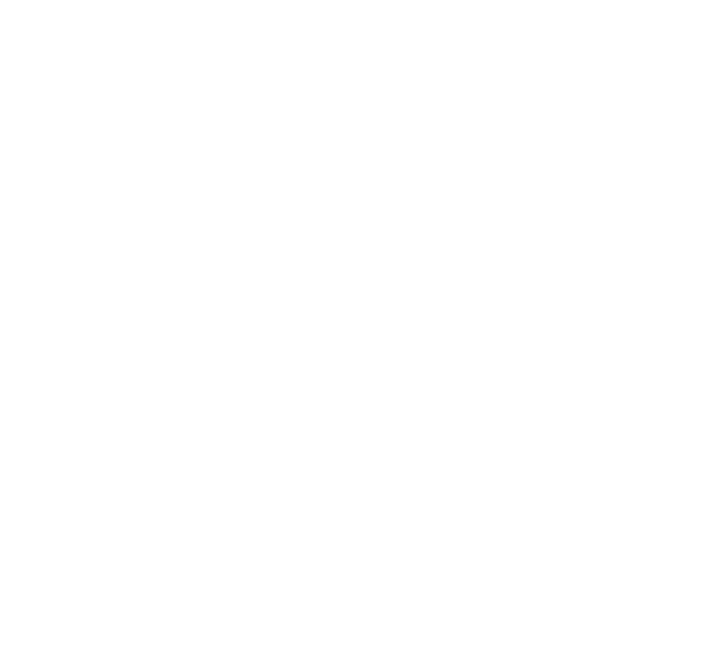
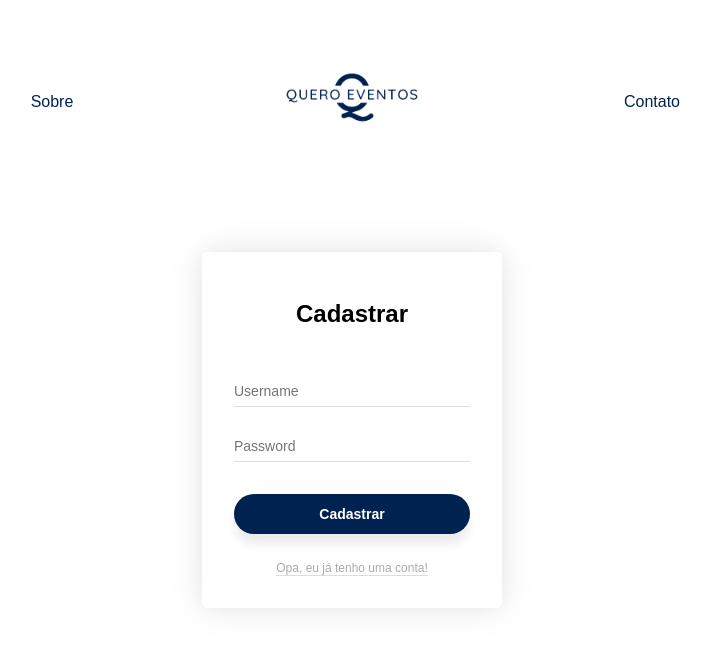
Before and after one commit to luisgmfarias/quero-eventos, a React (Create React App) app: page / in a window 1280 px wide. Shown: the top 650 px of the page, without its empty margins (288-999 px from the left). Built offline with nearby package versions, Linux system fonts and the light colour scheme.

Commit message:
feat: add more component styling to my project

```diff
--- a/src/App.js
+++ b/src/App.js
@@ -1,8 +1,25 @@
-function App() {
+import React from "react";
+import { BrowserRouter as Router, Routes, Route } from "react-router-dom";
+import { Header } from "./components/Header";
+import { Contato } from "./pages/Contato";
+import { Sobre } from "./pages/Sobre";
+import { Home } from "./pages/Home";
+import GlobalStyles from "./GlobalStyles";
+
+const App = () => {
   return (
-    <div className="App">
-    </div>
+    <>
+      <GlobalStyles />
+      <Router>
+        <Header />
+        <Routes>
+          <Route path="/contato" element={<Contato />} />
+          <Route path="/sobre" element={<Sobre />} />
+          <Route path="/" element={<Home />} />
+        </Routes>
+      </Router>
+    </>
   );
-}
+};
 
 export default App;
--- a/src/components/Card/styles.js
+++ b/src/components/Card/styles.js
@@ -5,7 +5,6 @@
   padding: 0 0 32px;
   margin: 48px auto 0;
   width: 300px;
-  font-family: Quicksand, arial, sans-serif;
   box-shadow: 0 0 20px rgba(0, 0, 0, .05), 0 0px 40px rgba(0, 0, 0, .08);
   border-radius: 5px;
 `
--- a/src/pages/Home/Home.js
+++ b/src/pages/Home/Home.js
@@ -1,9 +1,12 @@
-import React from 'react';
-import Login from '../../components/Login/Login';
+import React from "react";
+import Login from "../../components/Login/Login";
+import { HomeContainer } from "./styles";
 
 const Home = () => {
   return (
-    <Login />
+    <HomeContainer>
+      <Login />
+    </HomeContainer>
   );
 };
 
--- a/src/pages/Home/styles.js
+++ b/src/pages/Home/styles.js
@@ -1,5 +1,4 @@
 import styled from 'styled-components';
 
-export const HomeStyles = styled.div`
-  /* Estilos do componente */
+export const HomeContainer = styled.div`
 `;
```
Also changed, not shown: src/components/Card/Card.js (+4 -9 lines).
